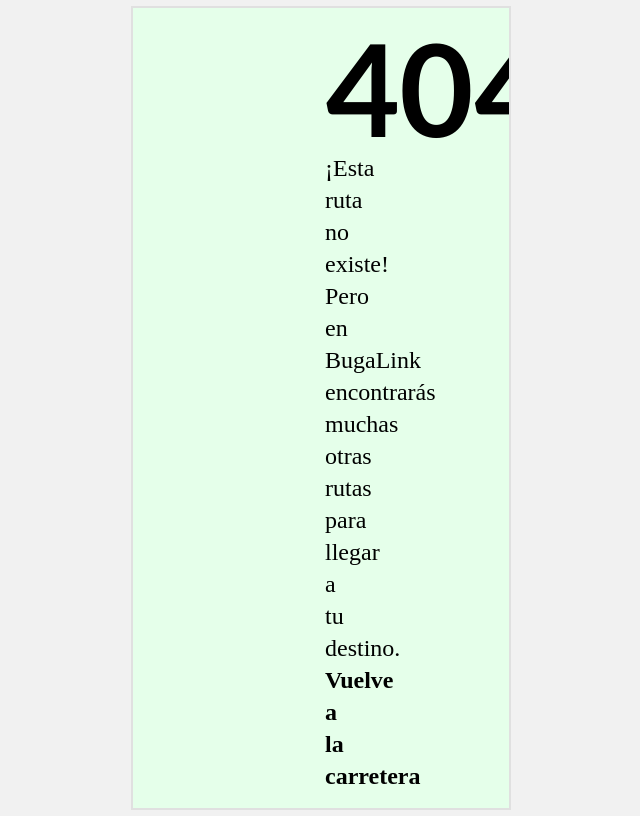
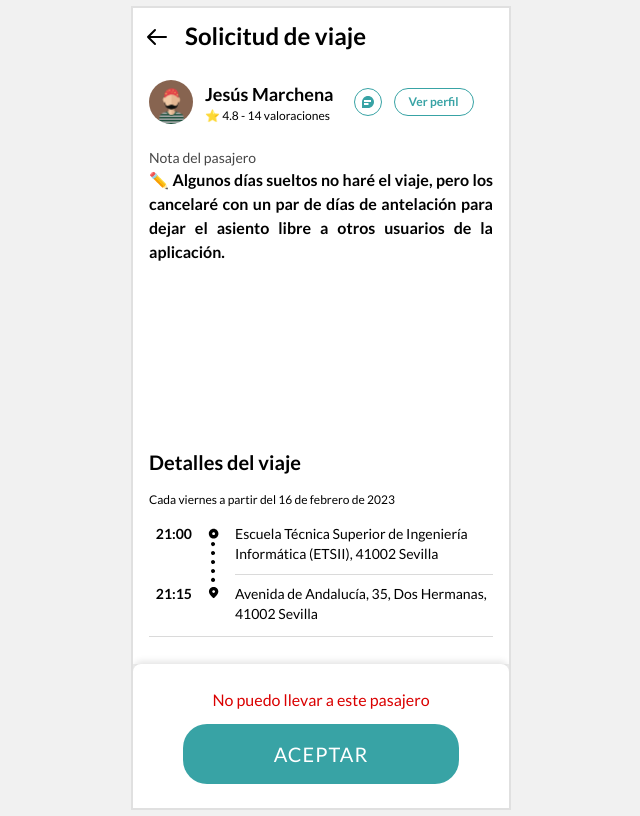
Before and after one commit to ISPP-Grupo5/BugaLink, a Next.js app in the folder bugalink-frontend/: page /request/V1StGXR8_Z5jdHi6B-myT/accept in a window 1280 px wide. Before the commit this address had no page. Shown: the whole page, without its empty margins (319-959 px from the left). Built offline with nearby package versions, Linux system fonts and the light colour scheme.

Commit message:
feat: implemented request acceptance view
The request acceptance view has been implemented. In this view a driver can see the passenger making the request, the details of the trip and if the passenger has left any notes for the driver. The driver can accept the passenger here.

```diff
--- a/bugalink-frontend/pages/index.tsx
+++ b/bugalink-frontend/pages/index.tsx
@@ -106,6 +106,7 @@ export default function Home() {
           Crear rutina (conductor)
         </Link>
         <Link href="/recommendations">Recomendaciones</Link>
+        <Link href="/request/V1StGXR8_Z5jdHi6B-myT/accept">Acteptar petición</Link>
       </div>
     </div>
   );
--- /dev/null
+++ b/bugalink-frontend/pages/request/[id]/accept.tsx
@@ -0,0 +1,100 @@
+import Link from 'next/link';
+import { BackButtonText } from '../../../components/buttons/Back';
+import Chat from '/public/assets/chat.svg';
+import SourcePin from '/public/assets/source-pin.svg';
+import TargetPin from '/public/assets/map-mark.svg';
+import Dots from '/public/assets/dots.svg';
+import CTAButton from '../../../components/buttons/CTA';
+import AnimatedLayout from '../../../components/layouts/animated';
+import PlusMinusCounter from '../../../components/buttons/PlusMinusCounter';
+import { useState } from 'react';
+
+export default function AcceptRequest() {
+  const [reservedSeats, setReservedSeats] = useState(1);
+
+  return (
+    <AnimatedLayout className="flex flex-col justify-between">
+      <BackButtonText text="Solicitud de viaje" />
+      <div className="flex flex-col px-4 pb-4 pt-2 h-full overflow-y-scroll bg-white">
+        {/* Profile header */}
+        <div className="flex flex-row items-center justify-between py-2">
+          <div className="flex flex-row items-center">
+            <img
+              src="/assets/mocks/profile1.png"
+              className="w-11 h-11 rounded-full"
+            />
+            <div className="flex flex-col ml-3">
+              <p className="text-lg font-bold">Jesús Marchena</p>
+              <p className="text-xs font-normal">⭐ 4.8 - 14 valoraciones</p>
+            </div>
+            <div className="flex flex-col ml-5">
+              <button className="rounded-full w-7 h-7 flex items-center justify-center border border-turquoise">
+                <Chat className="w-3 h-3" />
+              </button>
+            </div>
+            <div className="flex flex-col ml-3">
+              <button className="rounded-full w-20 h-7 flex items-center justify-center border border-turquoise">
+                <p className="text-xs font-bold text-turquoise">Ver perfil</p>
+              </button>
+            </div>
+          </div>
+        </div>
+        <div className="flex flex-row mt-4">
+          <p className="text-sm font-normal text-dark-grey text-justify">
+            Nota del pasajero
+          </p>
+        </div>
+        <div className="flex flex-row">
+          <p className="font-bold text-justify">
+            ✏️ Algunos días sueltos no haré el viaje, pero los cancelaré con un
+            par de días de antelación para dejar el asiento libre a otros
+            usuarios de la aplicación.
+          </p>
+        </div>
+        {/* Details */}
+        <div className="py-2 mt-44">
+          <p className="font-lato font-bold text-xl">Detalles del viaje</p>
+        </div>
+        <div className="py-2">
+          <p className="text-xs">
+            Cada viernes a partir del 16 de febrero de 2023
+          </p>
+        </div>
+        <div className="grid justify-items-center items-center grid-cols-8 grid-rows-5 mt-2 text-sm">
+          <span className="font-bold self-start justify-self-end row-span-2">
+            21:00
+          </span>
+          <div className=" h-full w-full flex flex-col items-center justify-between pt-1 pb-6 row-span-5">
+            <SourcePin />
+            <Dots className="h-10" />
+            <TargetPin />
+          </div>
+          <span className="col-span-6 row-span-2">
+            Escuela Técnica Superior de Ingeniería Informática (ETSII), 41002
+            Sevilla
+          </span>
+
+          <hr className="col-span-6 w-full text-border-color" />
+
+          <span className="font-bold self-start justify-self-end row-span-2">
+            21:15
+          </span>
+
+          <span className="col-span-6 row-span-2">
+            Avenida de Andalucía, 35, Dos Hermanas, 41002 Sevilla
+          </span>
+        </div>
+        <hr className="mt-3 mb-3 w-full text-border-color" />
+      </div>
+      {/* Trip request */}
+      <div className="flex flex-col w-full items-center justify-between py-6 bg-white rounded-t-lg shadow-t-md px-4 z-50">
+        <div className="flex flex-row pb-3">
+          <p className="text-md font-medium text-red-dark">
+            No puedo llevar a este pasajero
+          </p>
+        </div>
+        <CTAButton className="w-4/5" text={'ACEPTAR'} />
+      </div>
+    </AnimatedLayout>
+  );
+}
```
